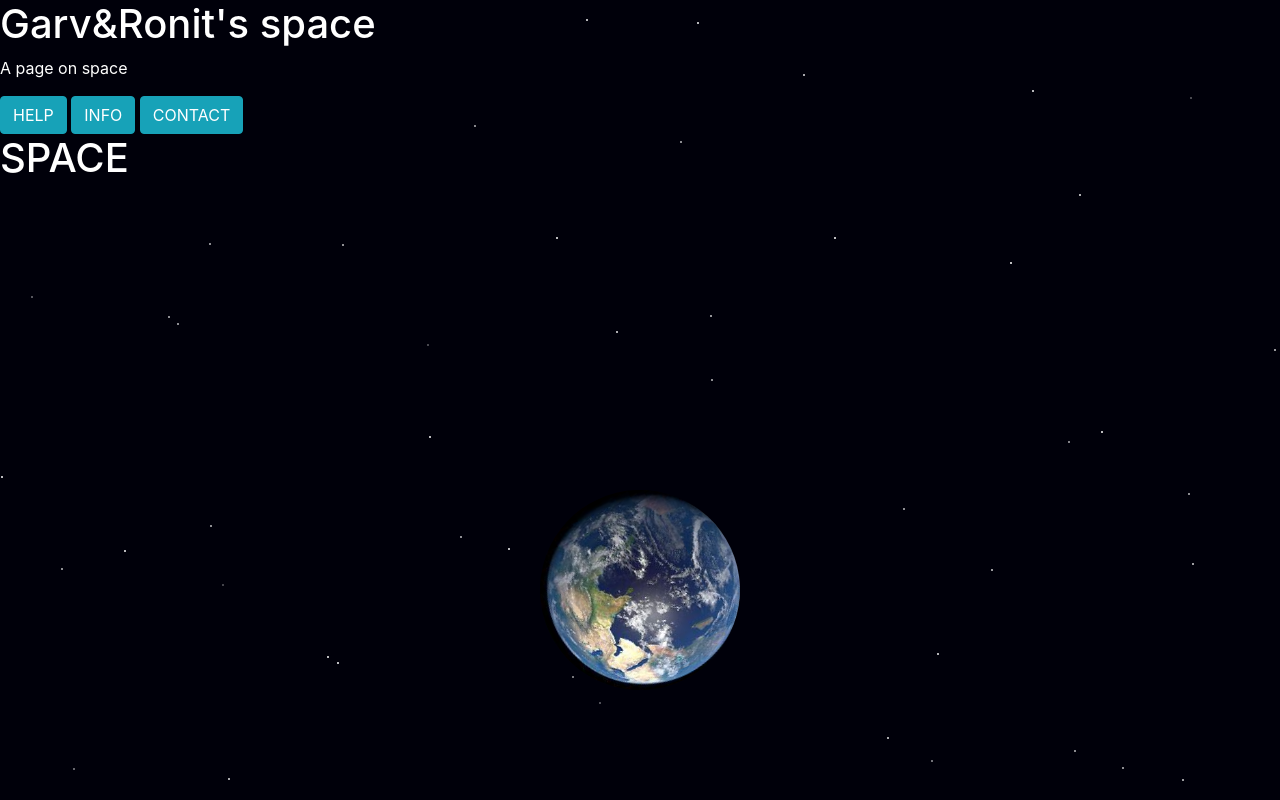
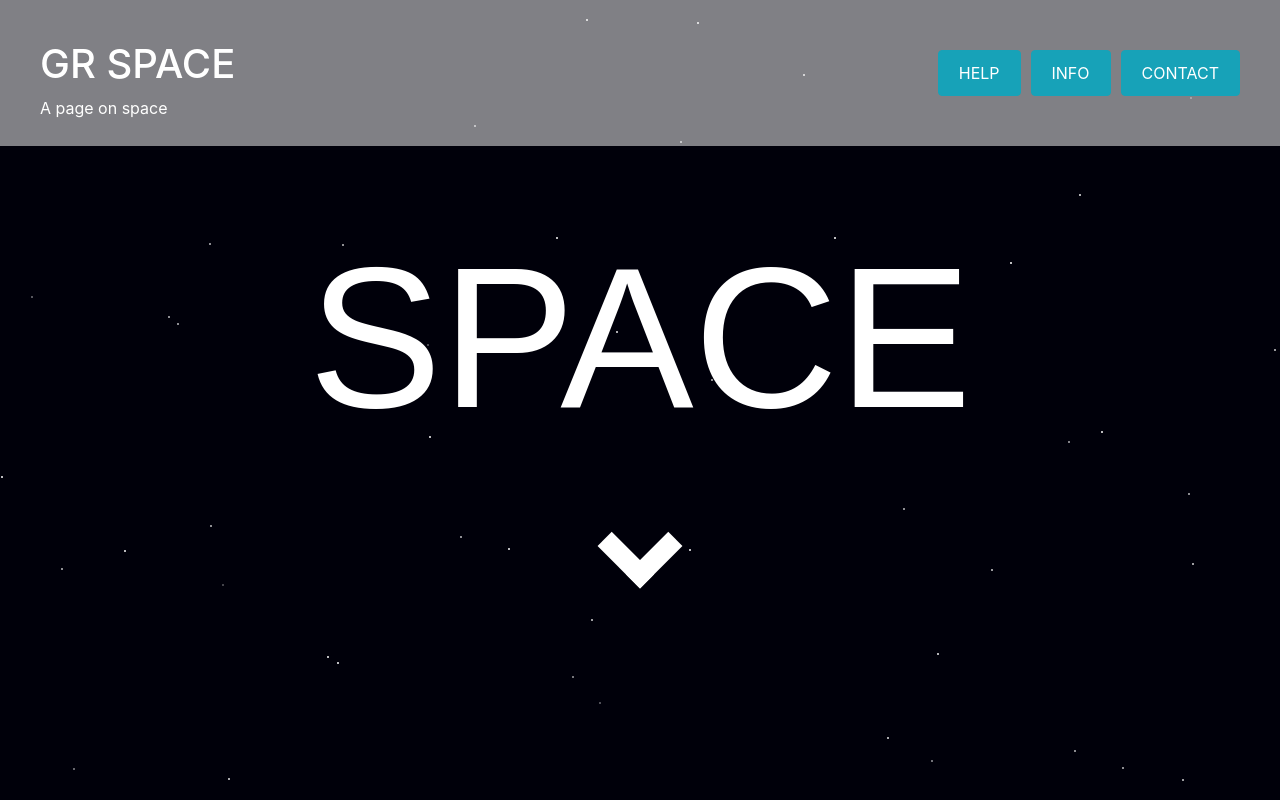
Before and after one commit to Imbecile426/Project, a plain HTML site: page index.html in a window 1280 px wide. Shown: the top 800 px of the page. Drawn offline with Linux system fonts and the light colour scheme; a web font is replaced by a local one.

Commit message:
Update styles.css

```diff
--- a/styles.css
+++ b/styles.css
@@ -1,17 +1,21 @@
+@import url('fonts/font1.css');
+
 body, html {
     margin: 0;
     padding: 0;
     background-color: rgb(0, 0, 10);
+    overflow-x: hidden;
 }
 
 #stars {
-    position: fixed; /* Fixed position to stay in the viewport */
+    position: fixed;
     top: 0;
     left: 0;
     width: 100vw;
     height: 100vh;
-    pointer-events: none; /* Allow clicks to pass through */
-    overflow: hidden; /* Hide overflow */
+    pointer-events: none;
+    overflow: hidden;
+    z-index: 1;
 }
 
 .star {
@@ -23,20 +27,102 @@ body, html {
     opacity: 0.8;
 }
 
-@keyframes twinkle {
-    0% {
-        opacity: 0.35;
-    }/*adjust star twinkling here*/
-    50%{
-        opacity: 0.75;
-    }
-    100% {
-        opacity: 1;
-    }
+.content {
+    position: relative;
+    z-index: 2;
+    color: white;
 }
 
-.content {
+@keyframes twinkle {
+    0% { opacity: 0.35; }
+    50% { opacity: 0.75; }
+    100% { opacity: 1; }
+}
+
+#astronaut {
     position: relative;
-    z-index: 1; /* Ensure content is above stars */
-    color:  white;
+    overflow: hidden;
 }
+
+canvas {
+    max-width: 100vw;
+    max-height: 100vh;
+}
+
+#center {
+    position: fixed;
+    top: 0;
+    width: 100%;
+    color: white;
+    padding: 10px;
+    z-index: 1000;
+    display: flex;
+    justify-content: space-between;
+    background-color: rgb(255, 255, 255,0.5);
+}
+
+#context {
+    margin: 30px 0px 0px 30px;
+}
+
+#topbutton{
+    margin: 30px 0px 30px;
+}
+
+#topbuttons {
+    display: flex;
+    margin: 0 30px 0 0;
+    justify-content: center;
+    align-items: center;
+    gap: 10px;
+}
+
+.btn {
+    padding: 10px 20px;
+}
+
+#earthCanvas {
+    top: 0;
+    left: 0;
+    width: 100%;
+    height: 100%;
+    z-index: 1;
+}
+
+#StartingPage {
+    height: 100vh;
+    width: 100vw;
+    display: flex;
+    align-items: center;
+    justify-content: center;
+    text-align: center;
+    flex-direction: column;
+}
+
+
+#spacetxt {
+    font-family: "Tiny5", sans-serif;
+    font-weight: 400;
+    font-style: normal;
+    font-size: 200px;
+    top: -200px;
+    position: relative;
+    opacity: 0;
+}
+
+.arrow {
+    border: solid white;
+    border-width: 0 20px 20px 0; /* Increase the width here */
+    display: inline-block;
+    padding: 20px; /* Increase the padding here */
+    opacity: 0;
+}
+
+.down {
+    transform: rotate(45deg);
+    -webkit-transform: rotate(45deg);
+}
+
+#arrow_down {
+    margin-top: 50px;
+}
```
